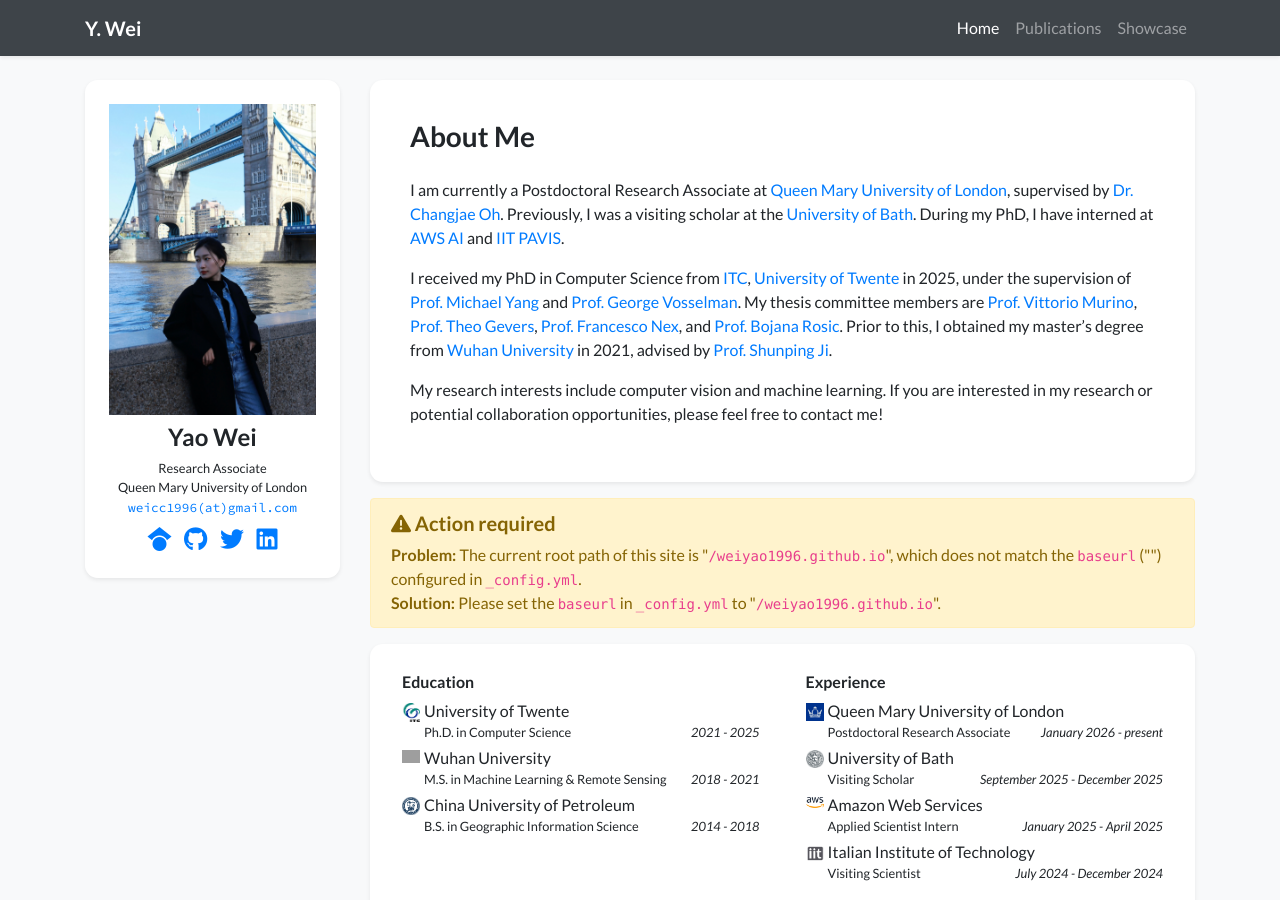
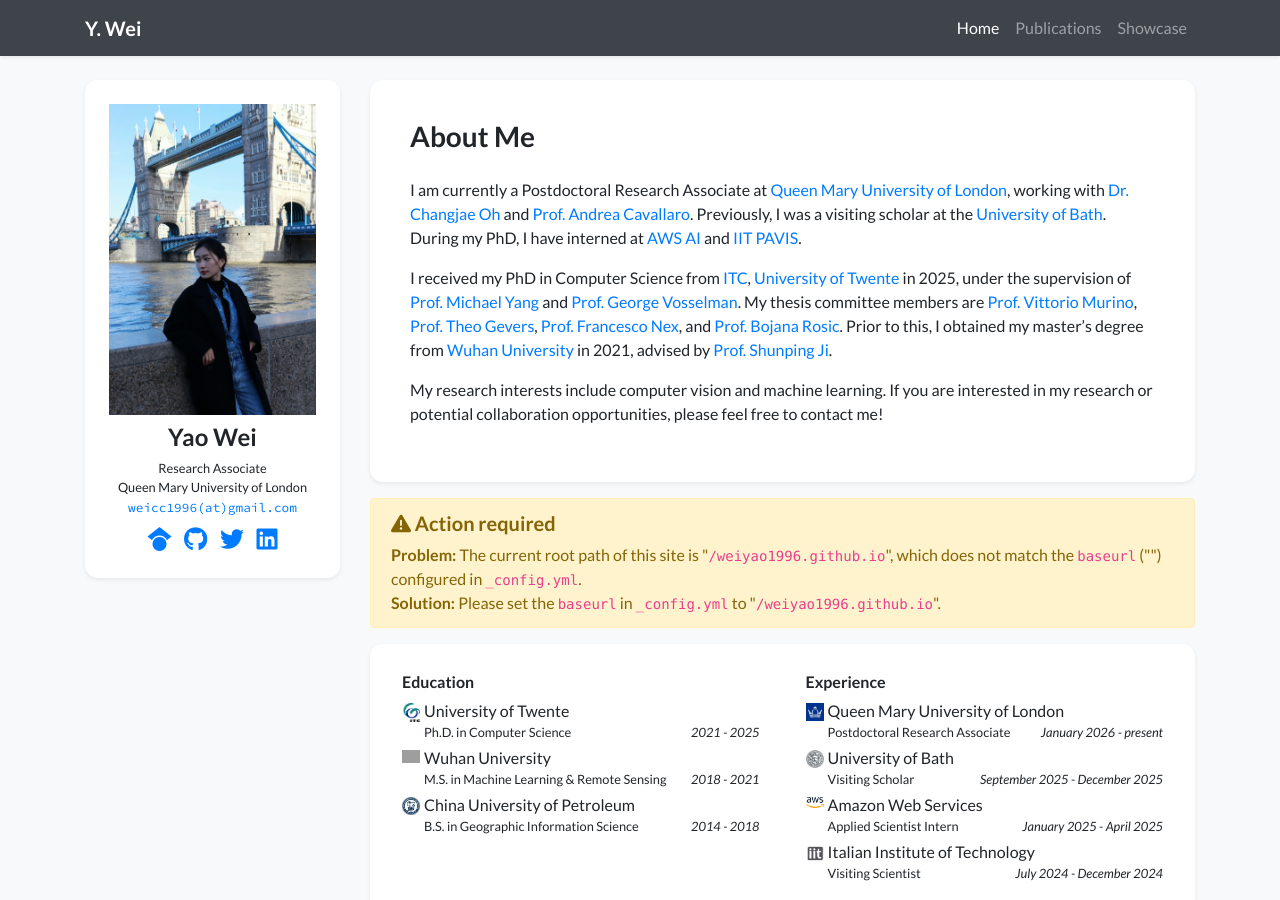
Before and after one commit to weiyao1996/weiyao1996.github.io, a Jekyll site: the page built from index.html, in a window 1280 px wide and 900 px high. Built offline with Jekyll 4.4.1, drawn with Linux system fonts in a browser that asks for light colours; nearby versions of some CDN libraries; a style sheet for code colours, icons or effects is not loaded; grey boxes are pictures that could not be loaded.

Commit message:
Update profile.yml

```diff
--- a/_data/profile.yml
+++ b/_data/profile.yml
@@ -22,7 +22,7 @@
 short_bio_text_justify: false
 short_bio: >-
   <p>
-    I am currently a Postdoctoral Research Associate at <a href="https://www.qmul.ac.uk/" target="_blank">Queen Mary University of London</a>, supervised by <a href="https://cj-oh.github.io/" target="_blank">Dr. Changjae Oh</a>.
+    I am currently a Postdoctoral Research Associate at <a href="https://www.qmul.ac.uk/" target="_blank">Queen Mary University of London</a>, working with <a href="https://cj-oh.github.io/" target="_blank">Dr. Changjae Oh</a> and <a href="https://people.epfl.ch/andrea.cavallaro?lang=en" target="_blank">Prof. Andrea Cavallaro</a>.
     Previously, I was a visiting scholar at the <a href="https://www.bath.ac.uk/" target="_blank">University of Bath</a>.
     During my PhD, I have interned at <a href="https://aws.amazon.com/">AWS AI</a> and <a href="https://pavis.iit.it/">IIT PAVIS</a>.
   </p>
```
